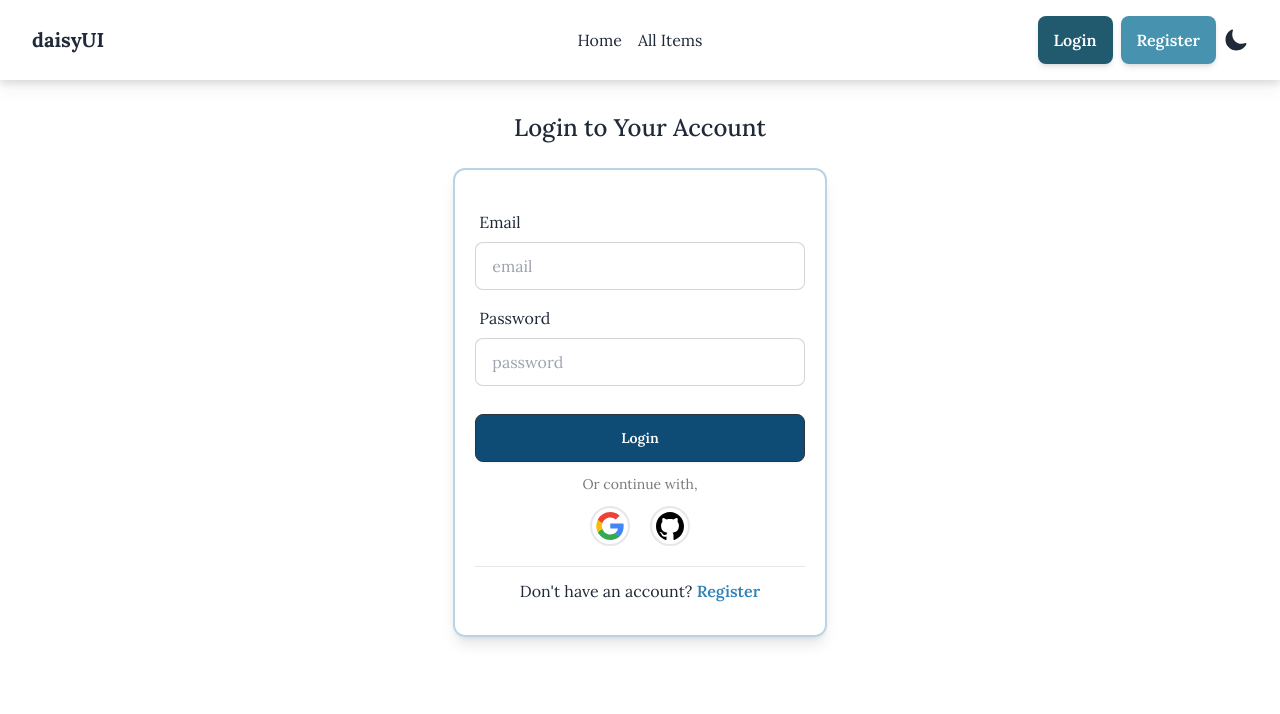
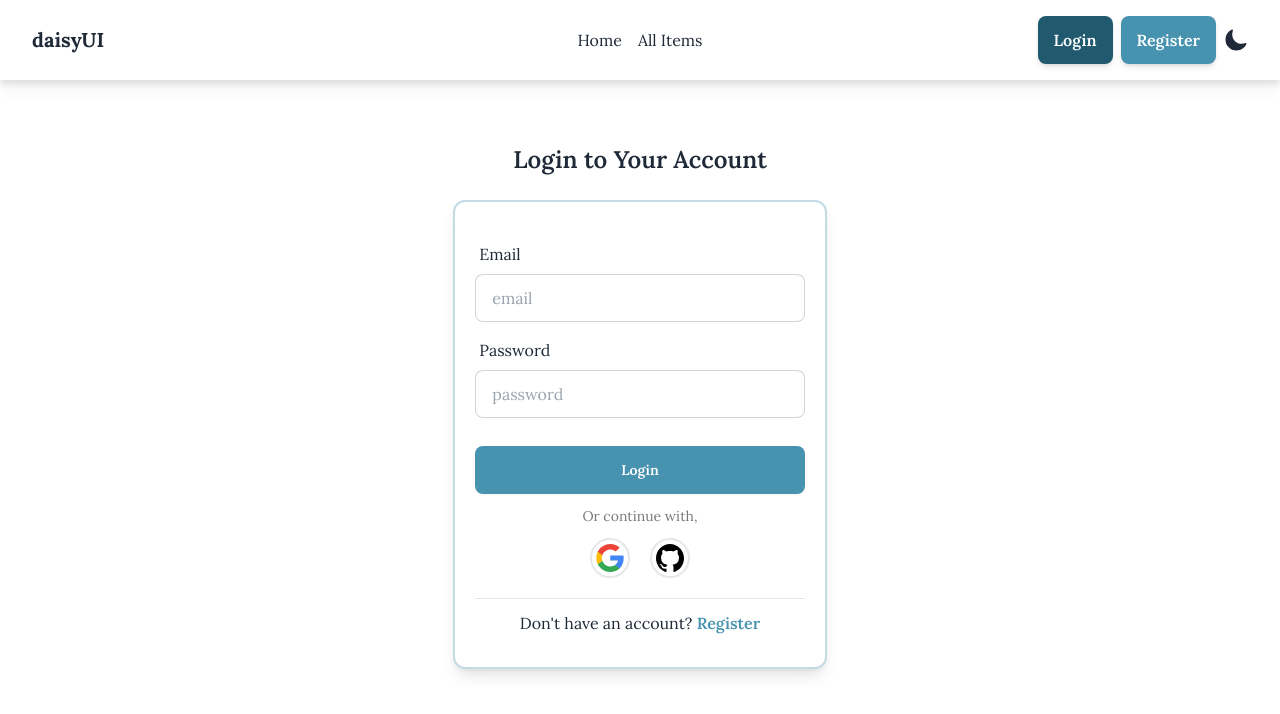
Before and after one commit to Hossain-Md-Shahriar/artNest-client-side, a React (Vite) app: page /login in a window 1280 px wide. Shown: the top 714 px of the page. Built offline with nearby package versions, Linux system fonts and the light colour scheme; no server answers.

Commit message:
login and registration page design complete

```diff
--- a/src/Pages/Login.jsx
+++ b/src/Pages/Login.jsx
@@ -52,12 +52,12 @@ const Login = () => {
   };
 
   return (
-    <div className="max-w-6xl mx-auto mt-28">
+    <div className="max-w-6xl mx-auto py-16 dark:text-[#f0f0f0]">
       <div className="mx-4">
-        <h2 className="text-2xl font-medium mb-6 text-center">
+        <h2 className="text-2xl font-semibold mb-6 text-center">
           Login to Your Account
         </h2>
-        <div className="md:w-1/2 lg:w-1/3 mx-auto shadow-lg px-5 py-8 rounded-xl border-2 border-[#3282b857]">
+        <div className="md:w-1/2 lg:w-1/3 mx-auto shadow-lg px-5 py-8 rounded-xl border-2 border-[#4793af54]">
           <form onSubmit={handleLogin}>
             <div className="form-control mb-2">
               <label className="label">
@@ -67,7 +67,7 @@ const Login = () => {
                 type="email"
                 placeholder="email"
                 name="email"
-                className="input input-bordered"
+                className="input input-bordered dark:bg-[#49494986]"
                 required
               />
             </div>
@@ -79,36 +79,36 @@ const Login = () => {
                 type="password"
                 placeholder="password"
                 name="password"
-                className="input input-bordered"
+                className="input input-bordered dark:bg-[#49494986]"
                 required
               />
             </div>
             <div className="form-control mt-7">
-              <button className="btn btn-neutral bg-[#0F4C75] hover:bg-[#0a3049] text-white">
+              <button className="btn btn-neutral border-none bg-[#4793AF] hover:bg-[#4793afc3] text-white">
                 Login
               </button>
             </div>
           </form>
-          <p className="py-3 text-center text-sm text-[#797979]">
+          <p className="py-3 text-center text-sm text-[#797979] dark:text-[#b3b3b3]">
             Or continue with,
           </p>
           <div className="flex justify-center gap-5">
             <div
               onClick={handleGoogleSignIn}
-              className="cursor-pointer rounded-full border-2 flex justify-center items-center size-10 hover:shadow-lg transition-all duration-150"
+              className="cursor-pointer dark:bg-white rounded-full border-2 dark:border-[#565656] flex justify-center items-center size-10 hover:shadow-lg transition-all duration-150"
             >
               <img className="w-7" src={google} alt="" />
             </div>
             <div
               onClick={handleGithubSignIn}
-              className="cursor-pointer rounded-full border-2 flex justify-center items-center size-10 hover:shadow-lg transition-all duration-150"
+              className="cursor-pointer dark:bg-white rounded-full border-2 dark:border-[#565656] flex justify-center items-center size-10 hover:shadow-lg transition-all duration-150"
             >
               <img className="w-7" src={github} alt="" />
             </div>
           </div>
-          <p className="text-center pt-3 border-t mt-5">
+          <p className="text-center pt-3 border-t dark:border-[#565656] mt-5">
             Don't have an account?{" "}
-            <Link to="/register" className="text-[#3282B8] font-semibold">
+            <Link to="/register" className="text-[#4793AF] font-semibold">
               Register
             </Link>
           </p>
--- a/src/Pages/Register.jsx
+++ b/src/Pages/Register.jsx
@@ -50,12 +50,12 @@ const Register = () => {
   };
 
   return (
-    <div className="max-w-6xl mx-auto mt-28">
+    <div className="max-w-6xl mx-auto py-14 dark:text-[#f0f0f0]">
       <div className="mx-4">
         <h2 className="text-2xl font-medium mb-8 text-center">
           Register Your Account
         </h2>
-        <div className="md:w-1/2 lg:w-1/3 mx-auto shadow-lg px-5 py-8 rounded-xl border-2 border-[#3282b857]">
+        <div className="md:w-1/2 lg:w-1/3 mx-auto shadow-lg px-5 py-8 rounded-xl border-2 border-[#4793af54]">
           <form onSubmit={handleRegister}>
             <div className="form-control mb-2">
               <label className="label">
@@ -65,7 +65,7 @@ const Register = () => {
                 type="text"
                 placeholder="name"
                 name="name"
-                className="input input-bordered"
+                className="input input-bordered dark:bg-[#49494986]"
                 required
               />
             </div>
@@ -77,7 +77,7 @@ const Register = () => {
                 type="email"
                 placeholder="email"
                 name="email"
-                className="input input-bordered"
+                className="input input-bordered dark:bg-[#49494986]"
                 required
               />
             </div>
@@ -89,7 +89,7 @@ const Register = () => {
                 type="url"
                 placeholder="photo url"
                 name="photo"
-                className="input input-bordered"
+                className="input input-bordered dark:bg-[#49494986]"
                 required
               />
             </div>
@@ -101,12 +101,12 @@ const Register = () => {
                 type="password"
                 placeholder="password"
                 name="password"
-                className="input input-bordered"
+                className="input input-bordered dark:bg-[#49494986]"
                 required
               />
             </div>
             <div className="form-control mt-7">
-              <button className="btn btn-neutral bg-[#0F4C75] hover:bg-[#0a3049] text-white">
+              <button className="btn btn-neutral border-none bg-[#4793AF] hover:bg-[#4793afc3] text-white">
                 Register
               </button>
             </div>
```
